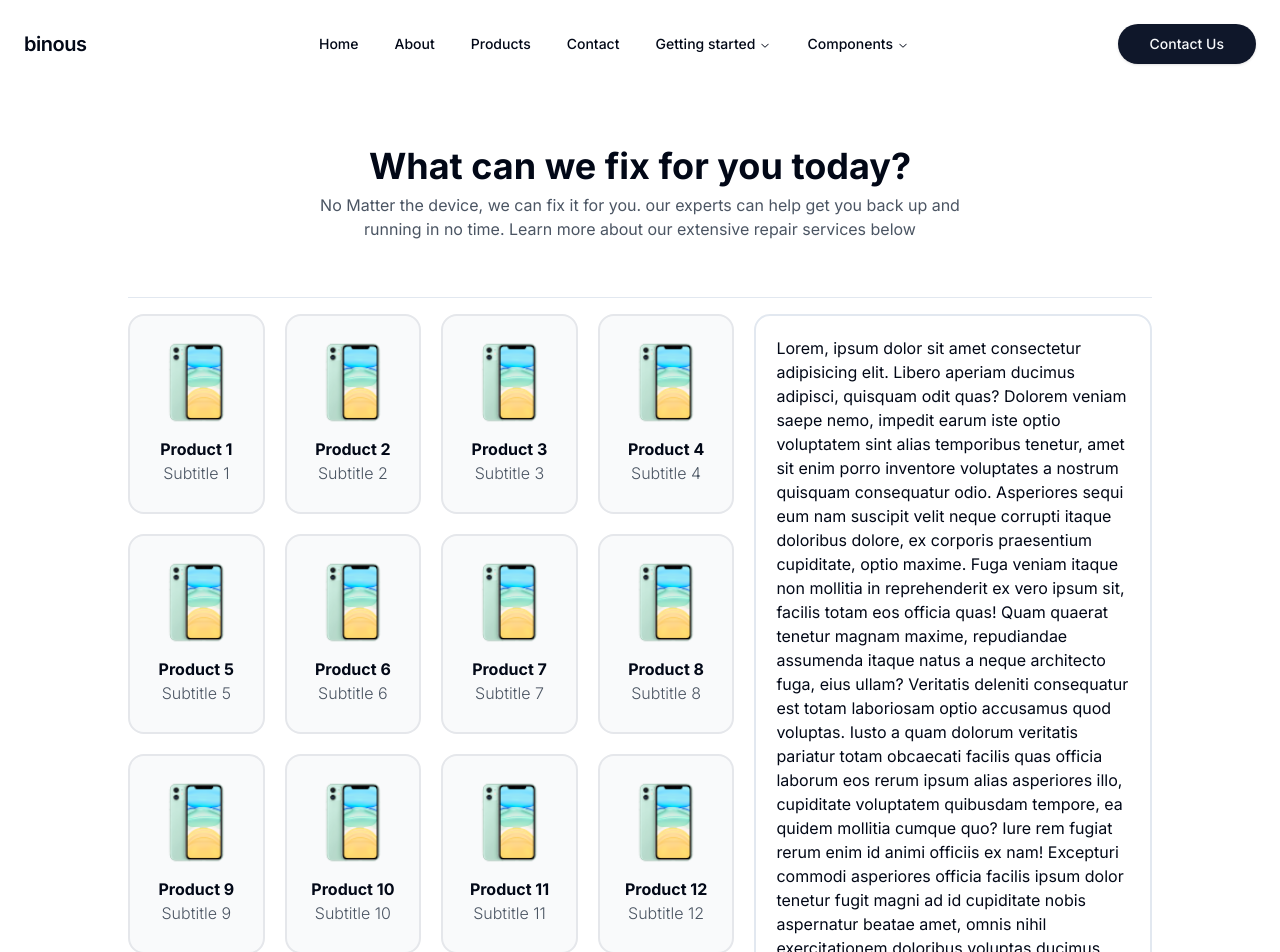
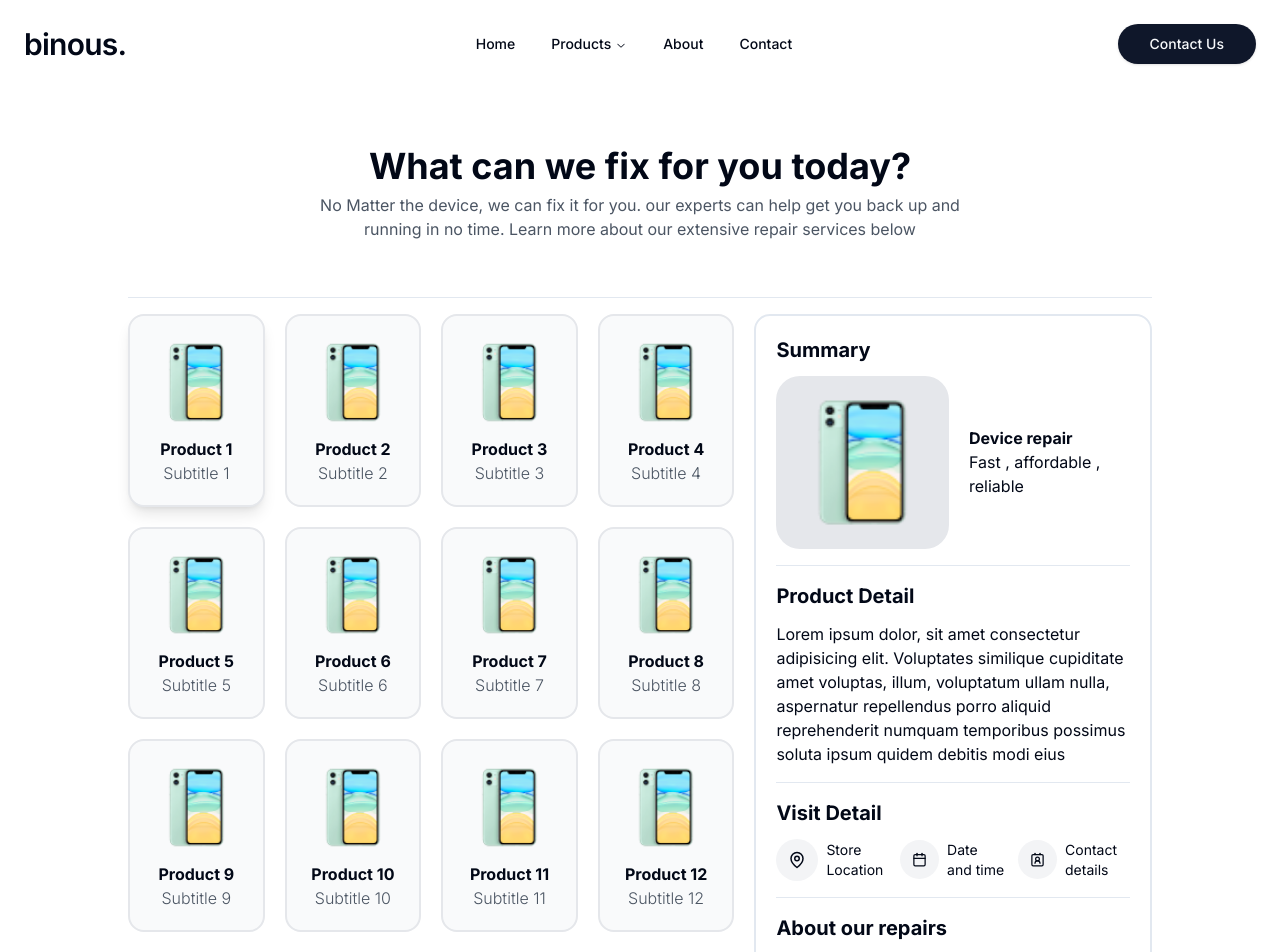
Before and after one commit to tejasghlade/binous, a Next.js app: page /products in a window 1280 px wide. Shown: the top 952 px of the page. Built offline with nearby package versions, Linux system fonts and the light colour scheme.

Commit message:
Add lucide-react package and update product page

```diff
--- a/app/products/page.tsx
+++ b/app/products/page.tsx
@@ -1,11 +1,16 @@
+"use client";
+
 import AboutHero from "@/components/AboutHero";
 import { Separator } from "@/components/ui/separator";
 import { productList } from "@/constants";
+import { Calendar, Check, Contact2Icon, MapPin } from "lucide-react";
 import Image from "next/image";
 import Link from "next/link";
-import React from "react";
+import React, { useState } from "react";
 
 const page = () => {
+  const [active, setActive] = useState(1);
+
   return (
     <div className="mx-32 py-10 lg:py-14">
       {/* Title */}
@@ -19,14 +24,17 @@ const page = () => {
           repair services below
         </p>
       </div>
-      {/* End Title */}
+
       <Separator className="my-4" />
       <div className="grid grid-cols-2 gap-5 sm:grid-cols-3 lg:grid-cols-5 xl:grid-cols-5">
         <div className="grid col-span-3 grid-cols-2 gap-5 sm:grid-cols-3 lg:grid-cols-5 xl:grid-cols-4">
           {productList.map((product) => (
             <div
               key={product.id}
-              className="flex flex-col gap-2 bg-gray-50 hover:bg-gray-100 border-gray-200 rounded-2xl items-center text-center p-5 border-2"
+              className={`flex flex-col gap-2 bg-gray-50 hover:bg-gray-100 border-gray-200 rounded-2xl items-center text-center p-5 border-2 ${
+                active === product.id ? "border-blue-500 shadow-lg " : ""
+              }`}
+              onClick={() => setActive(product.id)}
             >
               <div>
                 <Image
@@ -50,28 +58,79 @@ const page = () => {
         </div>
 
         <div className="col-span-2 border-2 p-5 rounded-2xl">
-          Lorem, ipsum dolor sit amet consectetur adipisicing elit. Libero
-          aperiam ducimus adipisci, quisquam odit quas? Dolorem veniam saepe
-          nemo, impedit earum iste optio voluptatem sint alias temporibus
-          tenetur, amet sit enim porro inventore voluptates a nostrum quisquam
-          consequatur odio. Asperiores sequi eum nam suscipit velit neque
-          corrupti itaque doloribus dolore, ex corporis praesentium cupiditate,
-          optio maxime. Fuga veniam itaque non mollitia in reprehenderit ex vero
-          ipsum sit, facilis totam eos officia quas! Quam quaerat tenetur magnam
-          maxime, repudiandae assumenda itaque natus a neque architecto fuga,
-          eius ullam? Veritatis deleniti consequatur est totam laboriosam optio
-          accusamus quod voluptas. Iusto a quam dolorum veritatis pariatur totam
-          obcaecati facilis quas officia laborum eos rerum ipsum alias
-          asperiores illo, cupiditate voluptatem quibusdam tempore, ea quidem
-          mollitia cumque quo? Iure rem fugiat rerum enim id animi officiis ex
-          nam! Excepturi commodi asperiores officia facilis ipsum dolor tenetur
-          fugit magni ad id cupiditate nobis aspernatur beatae amet, omnis nihil
-          exercitationem doloribus voluptas ducimus aliquam veritatis?
-          Repudiandae incidunt deserunt culpa est, nemo alias dolorum sapiente
-          harum consequuntur reiciendis fuga perspiciatis unde ducimus veniam at
-          dolor vitae earum odit cupiditate provident quos esse expedita.
-          Corporis quo repudiandae nulla sint est? Et reprehenderit nulla
-          suscipit facere, expedita eius illo?
+          <div className="flex flex-col gap-3">
+            <h1 className="text-xl font-bold">Summary</h1>
+            <div className="flex gap-5 items-center ">
+              <Image
+                className="bg-gray-200 p-3 rounded-3xl"
+                src="/assets/products/product.png"
+                width={200}
+                height={200}
+                alt="Product Image"
+              />
+              <div className="flex flex-col">
+                <h3 className="font-bold">Device repair</h3>
+                <p>Fast , affordable , reliable</p>
+              </div>
+            </div>
+          </div>
+          <Separator className="my-4" />
+
+          <div className="flex flex-col gap-3">
+            <h1 className="text-xl font-bold">Product Detail</h1>
+            <p>
+              Lorem ipsum dolor, sit amet consectetur adipisicing elit.
+              Voluptates similique cupiditate amet voluptas, illum, voluptatum
+              ullam nulla, aspernatur repellendus porro aliquid reprehenderit
+              numquam temporibus possimus soluta ipsum quidem debitis modi eius
+            </p>
+          </div>
+
+          <Separator className="my-4" />
+
+          <div className="flex flex-col gap-3">
+            <h1 className="text-xl font-bold">Visit Detail</h1>
+            <div className="flex  gap-3">
+              <div className="flex gap-2 items-center ">
+                <span className="p-3 rounded-full bg-gray-100">
+                  <MapPin size={18} />
+                </span>
+                <p className="text-sm">Store Location</p>
+              </div>
+              <div className="flex gap-2 items-center">
+                <span className="p-3 rounded-full bg-gray-100">
+                  <Calendar size={15} />
+                </span>
+                <p className="text-sm">Date and time</p>
+              </div>
+              <div className="flex gap-2 items-center">
+                <span className="p-3 rounded-full bg-gray-100">
+                  <Contact2Icon size={15} />
+                </span>
+                <p className="text-sm">Contact details</p>
+              </div>
+            </div>
+          </div>
+
+          <Separator className="my-4" />
+
+          <div className="flex flex-col gap-3">
+            <h1 className="text-xl font-bold">About our repairs</h1>
+            <div className="flex flex-col gap-3">
+              <div className="flex gap-2 items-center">
+                <Check size={15} /> 1-year warranty
+              </div>
+              <div className="flex gap-2 items-center">
+                <Check size={15} /> Feat turnaround
+              </div>
+              <div className="flex gap-2 items-center">
+                <Check size={15} /> Feee diagnostics
+              </div>
+              <div className="flex gap-2 items-center">
+                <Check size={15} /> Price match gurantee
+              </div>
+            </div>
+          </div>
         </div>
 
         {/* Add more grid items here */}
--- a/components/Navbar.tsx
+++ b/components/Navbar.tsx
@@ -15,6 +15,10 @@ import {
   navigationMenuTriggerStyle,
 } from "@/components/ui/navigation-menu";
 import { Button } from "./ui/button";
+import SimpleProductSection from "./SimpleProductSection";
+import { MoveRightIcon, Settings2Icon } from "lucide-react";
+import Image from "next/image";
+import { productList } from "@/constants";
 
 const components: { title: string; href: string; description: string }[] = [
   {
@@ -58,7 +62,7 @@ export function Navbar() {
   return (
     <nav className="flex items-center justify-between flex-wrap  p-6">
       <div className="flex items-center flex-shrink-0  mr-6">
-        <span className="font-semibold text-xl tracking-tight"> binous</span>
+        <span className="font-semibold text-3xl tracking-tight"> binous.</span>
       </div>
 
       <NavigationMenu>
@@ -70,17 +74,81 @@ export function Navbar() {
               </NavigationMenuLink>
             </Link>
           </NavigationMenuItem>
+
+          <NavigationMenuItem >
+            <NavigationMenuTrigger>Products</NavigationMenuTrigger>
+            <NavigationMenuContent  className="items-center">
+              <div className="w-[900px] flex gap-8 p-5 rounded-2xl">
+                <div className="flex gap-5 flex-col">
+                  <Image
+                    src={"/assets/settings.png"}
+                    width={50}
+                    height={50}
+                    alt={""}
+                  />
+                  <h1 className=" text-2xl">
+                    What can we help you with today?
+                  </h1>
+                  <p className="text-sm text-gray-600">
+                    We'll your broken tech fast-with or without a protection
+                    plan
+                  </p>
+                  <Link
+                    className="flex gap-2 text-purple-700 underline"
+                    href="/products"
+                    passHref
+                  >
+                    Get started
+                    <MoveRightIcon className="fill-purple-700" />
+                  </Link>
+                </div>
+
+                <div>
+                  <div className="grid grid-cols-2 gap-5 sm:grid-cols-3 lg:grid-cols-3 xl:grid-cols-3 ">
+                    {
+                      // Add a grid item here
+                      productList.slice(0, 5).map((product) => (
+                        <div
+                          key={product.id}
+                          className="flex flex-col gap-2 bg-gray-50 hover:bg-gray-100 border-gray-200 rounded-2xl items-center text-center  p-5  border-2 "
+                        >
+                          <div>
+                            <Image
+                              width={70}
+                              height={70}
+                              src="/assets/products/product.png"
+                              alt="Product Image"
+                            />
+                          </div>
+                          <div>
+                            <h2 className="font-bold hover:underline cursor-pointer">
+                              {product.name}
+                            </h2>
+                            <p className="font-light text-gray-600">
+                              {product.subtitle}
+                            </p>
+                          </div>
+                        </div>
+                      ))
+                    }
+
+                    <div className="flex flex-col gap-2 bg-gray-50 hover:bg-gray-100 border-gray-200 rounded-2xl items-center text-center  p-5  border-2 ">
+                      <div className="border-2 border-black rounded-full p-2">
+                        <MoveRightIcon />
+                      </div>
+                      <h2>All repair options</h2>
+                    </div>
+
+                    {/* Add more grid items here */}
+                  </div>
+                </div>
+              </div>
+            </NavigationMenuContent>
+          </NavigationMenuItem>
           <NavigationMenuItem>
             <Link href="/about" legacyBehavior passHref>
               <NavigationMenuLink className={navigationMenuTriggerStyle()}>
                 About
-              </NavigationMenuLink>
-            </Link>
-          </NavigationMenuItem>
-          <NavigationMenuItem>
-            <Link href="/products" legacyBehavior passHref>
-              <NavigationMenuLink className={navigationMenuTriggerStyle()}>
-                Products
               </NavigationMenuLink>
             </Link>
           </NavigationMenuItem>
@@ -91,61 +159,13 @@ export function Navbar() {
               </NavigationMenuLink>
             </Link>
           </NavigationMenuItem>
-          <NavigationMenuItem className="bg-transparent">
-            <NavigationMenuTrigger>Getting started</NavigationMenuTrigger>
-            <NavigationMenuContent>
-              <ul className="grid gap-3 p-4 md:w-[400px] lg:w-[500px] lg:grid-cols-[.75fr_1fr]">
-                <li className="row-span-3">
-                  <NavigationMenuLink asChild>
-                    <a
-                      className="flex h-full w-full select-none flex-col justify-end rounded-md bg-gradient-to-b from-muted/50 to-muted p-6 no-underline outline-none focus:shadow-md"
-                      href="/"
-                    >
-                      {/* <Icons.logo className="h-6 w-6" /> */}
-                      <div className="mb-2 mt-4 text-lg font-medium">
-                        shadcn/ui
-                      </div>
-                      <p className="text-sm leading-tight text-muted-foreground">
-                        Beautifully designed components built with Radix UI and
-                        Tailwind CSS.
-                      </p>
-                    </a>
-                  </NavigationMenuLink>
-                </li>
-                <ListItem href="/docs" title="Introduction">
-                  Re-usable components built using Radix UI and Tailwind CSS.
-                </ListItem>
-                <ListItem href="/docs/installation" title="Installation">
-                  How to install dependencies and structure your app.
-                </ListItem>
-                <ListItem href="/docs/primitives/typography" title="Typography">
-                  Styles for headings, paragraphs, lists...etc
-                </ListItem>
-              </ul>
-            </NavigationMenuContent>
-          </NavigationMenuItem>
-          <NavigationMenuItem>
-            <NavigationMenuTrigger>Components</NavigationMenuTrigger>
-            <NavigationMenuContent>
-              <ul className="grid w-[400px] gap-3 p-4 md:w-[500px] md:grid-cols-2 lg:w-[600px] ">
-                {components.map((component) => (
-                  <ListItem
-                    key={component.title}
-                    title={component.title}
-                    href={component.href}
-                  >
-                    {component.description}
-                  </ListItem>
-                ))}
-              </ul>
-            </NavigationMenuContent>
-          </NavigationMenuItem>
-
         </NavigationMenuList>
       </NavigationMenu>
-      <div>
-      <Button size={"lg"} className="rounded-full" >Contact Us</Button>
-      </div>
+      <Link href={'contact'}>
+        <Button  size={"lg"} className="rounded-full">
+          Contact Us
+        </Button>
+      </Link>
     </nav>
   );
 }
--- a/package.json
+++ b/package.json
@@ -17,6 +17,7 @@
     "@radix-ui/react-slot": "^1.0.2",
     "class-variance-authority": "^0.7.0",
     "clsx": "^2.1.0",
+    "lucide-react": "^0.363.0",
     "next": "14.1.4",
     "preline": "^2.0.3",
     "react": "^18",
```
Also changed, not shown: public/assets/settings.png (added), 1 other file (tests, documents, lock files or other folders).
